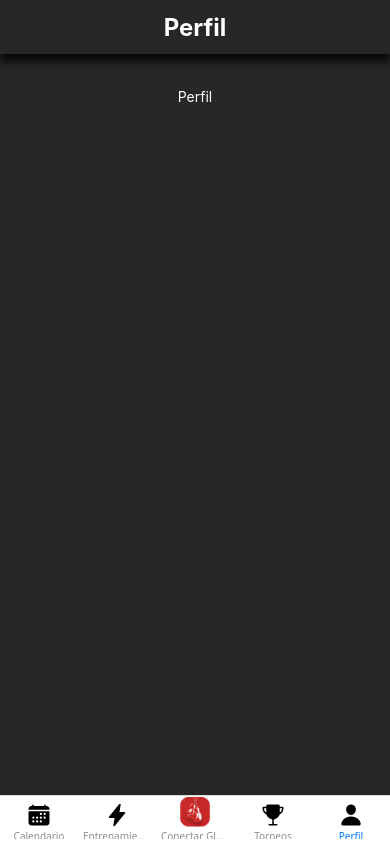
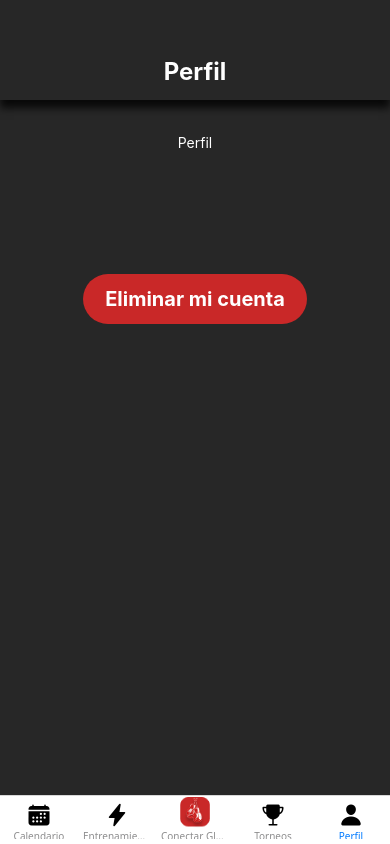
Before and after one commit to FeliL70/Glouv, a React Native app: screen /Perfil in a window 390 px wide. Built offline with nearby package versions, Linux system fonts and the light colour scheme.

Commit message:
Segunda clase avances”

```diff
--- /dev/null
+++ b/src/components/botonRojo2.js
@@ -0,0 +1,26 @@
+import { TouchableOpacity, Text, StyleSheet } from 'react-native';
+
+export default function BotonRojo2({ texto, onPress }) {
+  return (
+    <TouchableOpacity style={styles.boton} onPress={onPress}>
+      <Text style={styles.texto}>{texto}</Text>
+    </TouchableOpacity>
+  );
+}
+
+const styles = StyleSheet.create({
+  boton: {
+    backgroundColor: '#C92828',
+    borderRadius: 60,
+    height:50,
+    width: 224,
+    marginBottom: 20,
+    justifyContent: 'center',
+  },
+  texto: {
+    color: 'white',
+    fontSize: 20,
+    fontWeight: 'bold',
+    textAlign: 'center',
+  },
+});
--- /dev/null
+++ b/src/components/calendario.js
@@ -0,0 +1,33 @@
+import { View, StyleSheet } from 'react-native';
+import { Calendar } from 'react-native-calendars';
+
+const Calendario = () => {
+  return (
+    <View style={styles.container}>
+      <Calendar
+             theme={{
+                calendarBackground: '#BDBBBB',
+                textSectionTitleColor: '#000',
+                selectedDayBackgroundColor: '#ff0000',
+                selectedDayTextColor: '#fff',
+                todayTextColor: '#ff0000',
+                dayTextColor: '#000',
+                textDisabledColor: '#555',
+                arrowColor: '000',
+                monthTextColor: '000',
+                indicatorColor: '000',
+              }}
+      />
+    </View>
+  );
+};
+
+const styles = StyleSheet.create({
+  container: {
+    paddingVertical: 20,
+    backgroundColor: '#BDBBBB',
+    borderRadius: 10, overflow: 'hidden'
+  },
+});
+
+export default Calendario;
--- a/src/components/header.js
+++ b/src/components/header.js
@@ -1,4 +1,4 @@
-import { View, Text, StyleSheet, TouchableOpacity, SafeAreaView } from 'react-native';
+import { View, Text, StyleSheet, TouchableOpacity } from 'react-native';
 import { Ionicons } from '@expo/vector-icons';
 import { useNavigation } from '@react-navigation/native';
 
@@ -7,7 +7,7 @@ export default function Header({ titulo, showBack = false}) {
   const navigation = useNavigation();
 
    return (
-    <SafeAreaView style={styles.safeArea}>
+    <View style={styles.safeArea}>
       <View style={styles.header}>
         {showBack && (
           <TouchableOpacity
@@ -19,7 +19,7 @@ export default function Header({ titulo, showBack = false}) {
         )}
         <Text style={styles.text}>{titulo}</Text>
       </View>
-    </SafeAreaView>
+    </View>
   );
 }
 
@@ -29,11 +29,12 @@ const styles = StyleSheet.create({
     },
 
   header: {
-    height: 54,
+    height: 100,
     width: '100%',
+    paddingBottom: 14,
     backgroundColor: '#272727',
 
-    justifyContent: 'center',
+    justifyContent: 'flex-end',
     alignItems: 'center',
 
     shadowColor: '#000',
@@ -53,6 +54,6 @@ const styles = StyleSheet.create({
   backButton: {
     position: 'absolute',
     left: 10,
-    padding: 5,
+    padding: 12,
   },
 });
--- a/src/screens/calendarioScreen.js
+++ b/src/screens/calendarioScreen.js
@@ -1,22 +1,31 @@
 import { View, Text, StyleSheet} from 'react-native';
 import { useNavigation } from '@react-navigation/native'
-import { StatusBar } from 'expo-status-bar';
 
 import Header from '../components/header';
+import Calendario from '../components/calendario';
 
 export default function calendarioScreen() {
 
+
     const navigation = useNavigation();
+
+    const hoy = new Date();
+  const fechaTexto = hoy.toDateString();
+
     return (
 
+
+
        <View style={{backgroundColor: '#272727', flex: 1}}>
-         <StatusBar style="light" />
+
           <Header titulo="Calendario"/>
+
           <View style={styles.calendarioScreen}>
 
                  <View style={{ height: 23 }} />
-                 <Text style={styles.text}>Calendario</Text>
-
+                 <Calendario/>
+                 <View style={{ height: 46 }} />
+                <Text style = {styles.text}>{fechaTexto}</Text>
          </View>
       </View>
     );
@@ -24,14 +33,17 @@ export default function calendarioScreen() {
 
   const styles = StyleSheet.create({
     calendarioScreen: {
-    justifyContent: 'center',
-    alignItems: 'center',
+      flex: 1,
+      justifyContent: 'flex-start',
+    alignContent: 'center',
+    paddingHorizontal: 15,
     },
 
     text: {
     color: 'white',
-    fontSize: 14,
-    marginTop: 10.5,
-    textAlign: 'center',
+    fontSize: 30,
+    marginTop: 10,
+    textAlign: 'left',
+    paddingHorizontal: 15,
   },
   });
--- a/src/screens/conectarGlouvScreen.js
+++ b/src/screens/conectarGlouvScreen.js
@@ -1,6 +1,5 @@
-import { View, Text, StyleSheet, Image, SafeAreaView } from 'react-native';
+import { View, Text, StyleSheet, Image } from 'react-native';
 import { useNavigation } from '@react-navigation/native'
-import { StatusBar } from 'expo-status-bar';
 
 import Header from '../components/header';
 import circuloYLogo from '../../assets/circuloYLogo.png'
@@ -12,8 +11,8 @@ export default function conectarGlouvScreen() {
     const navigation = useNavigation();
     return (
 
-      <SafeAreaView style={{backgroundColor: '#272727', flex: 1}}>
-         <StatusBar style="light" />
+      <View style={{backgroundColor: '#272727', flex: 1}}>
+
 
          <Header titulo="Conectar Glouv"/>
 
@@ -34,7 +33,7 @@ export default function conectarGlouvScreen() {
                   y los datos se registrarán en nuestra aplicación.</Text>
 
                  </View>
-      </SafeAreaView>
+      </View>
     );
   }
 
--- a/src/screens/detalleEntrenamientoScreen.js
+++ b/src/screens/detalleEntrenamientoScreen.js
@@ -1,9 +1,8 @@
 import { View, StyleSheet, Image } from 'react-native';
 import { useRoute } from '@react-navigation/native';
-import { StatusBar } from 'expo-status-bar';
 
 import Header from '../components/header'
-import BotonRojo from '../components/botonRojo';
+import BotonRojo2 from '../components/botonRojo2';
 
 export default function detalleEntrenamientoScreen() {
   const route = useRoute();
@@ -12,14 +11,13 @@ export default function detalleEntrenamientoScreen() {
   return (
     <View style={{backgroundColor: '#272727', flex: 1}}>
 
-             <StatusBar style="light" />
              <Header titulo={titulo} showBack={true}/>
 
             <View style={styles.detalleEntrenamientoScreen}>
               <View style={{ height: 23 }} />
               <Image source={imagen} style={styles.imagen} />
               <View style={{ height: 250 }} />
-              <BotonRojo texto="Empezar" onPress={() => {}}/>
+              <BotonRojo2 texto="Empezar" onPress={() => {}}/>
 
             </View>
     </View>
--- a/src/screens/entrenamientosScreen.js
+++ b/src/screens/entrenamientosScreen.js
@@ -1,6 +1,5 @@
-import { View, Text, StyleSheet, ScrollView,SafeAreaView} from 'react-native';
+import { View, Text, StyleSheet, ScrollView} from 'react-native';
 import {useNavigation } from '@react-navigation/native'
-import { StatusBar } from 'expo-status-bar';
 
 import Header from '../components/header';
 import ImagenBoton from '../components/imagenBoton';
@@ -18,8 +17,7 @@ export default function EntrenamientosScreen(){
     return (
 
 
-<SafeAreaView style={styles.safeArea}>
-        <StatusBar style="light" />
+<View style={{flex: 1, backgroundColor: '#272727',}}>
 
  <Header titulo="Entrenamientos"/>
 
@@ -58,16 +56,12 @@ export default function EntrenamientosScreen(){
 </View>
 </ScrollView>
 
-      </SafeAreaView>
+      </View>
     );
   }
 
 
 const styles = StyleSheet.create({
- safeArea: {
-    flex: 1,
-    backgroundColor: '#272727',
-  },
 
   entrenamientosScreen: {
     justifyContent: 'center',
--- a/src/screens/perfilScreen.js
+++ b/src/screens/perfilScreen.js
@@ -1,8 +1,8 @@
 import { View, Text, StyleSheet} from 'react-native';
 import { useNavigation } from '@react-navigation/native'
-import { StatusBar } from 'expo-status-bar';
 
 import Header from '../components/header';
+import BotonRojo2 from '../components/botonRojo2';
 
 export default function perfilScreen() {
 
@@ -10,12 +10,14 @@ export default function perfilScreen() {
     return (
 
       <View style={{backgroundColor: '#272727', flex: 1}}>
-         <StatusBar style="light" />
+
          <Header titulo="Perfil"/>
          <View style={styles.perfilScreen}>
 
                  <View style={{ height: 23 }} />
                  <Text style={styles.text}>Perfil</Text>
+                 <View style={{ height: 123 }} />
+                 <BotonRojo2 texto="Eliminar mi cuenta" onPress={() => {}}/>
                  </View>
 
       </View>
--- a/src/screens/temporizadorScreen.js
+++ b/src/screens/temporizadorScreen.js
@@ -3,7 +3,7 @@ import { useRoute } from '@react-navigation/native';
 import { StatusBar } from 'expo-status-bar';
 
 import Header from '../components/header'
-import BotonRojo from '../components/botonRojo';
+import BotonRojo2 from '../components/botonRojo2';
 
 export default function temporizadorScreen() {
   const route = useRoute();
@@ -15,9 +15,9 @@ export default function temporizadorScreen() {
              <StatusBar style="light" />
              <Header titulo={titulo} showBack={true}/>
 
-            <View style={styles.temporizadorScreenScreen}>
-
-              <BotonRojo texto="Empezar" onPress={() => {}}/>
+            <View style={styles.temporizadorScreen}>
+            <View style={{ height: 250 }} />
+              <BotonRojo2 texto="Empezar" onPress={() => {}}/>
 
             </View>
     </View>
@@ -25,7 +25,7 @@ export default function temporizadorScreen() {
 }
 
 const styles = StyleSheet.create({
-  detalleEntrenamientoScreen: {
+  temporizadorScreen: {
     justifyContent: 'center',
     alignItems: 'center',
   },
--- a/src/screens/torneosScreen.js
+++ b/src/screens/torneosScreen.js
@@ -1,6 +1,5 @@
 import { View, Text, StyleSheet} from 'react-native';
 import { useNavigation } from '@react-navigation/native'
-import { StatusBar } from 'expo-status-bar';
 
 import Header from '../components/header';
 
@@ -9,7 +8,7 @@ export default function torneosScreen() {
     const navigation = useNavigation();
     return (
        <View style={{backgroundColor: '#272727', flex: 1}}>
-         <StatusBar style="light" />
+
          <Header titulo="Torneos"/>
          <View style={styles.torneosScreen}>
                  <View style={{ height: 23 }} />
```
Also changed, not shown: package.json (+6 -5 lines), 1 other file (tests, documents, lock files or other folders).
